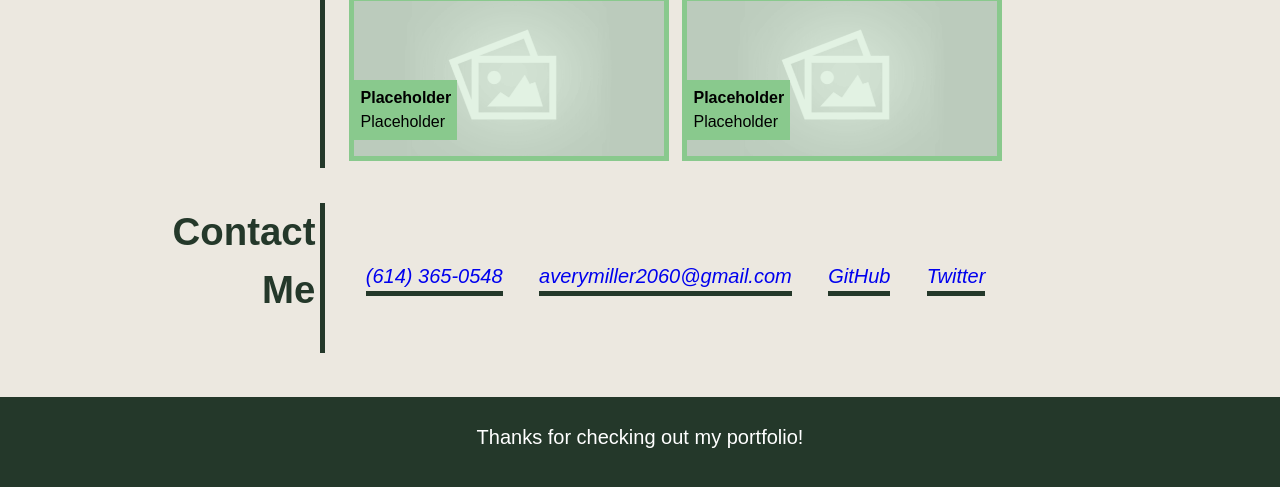
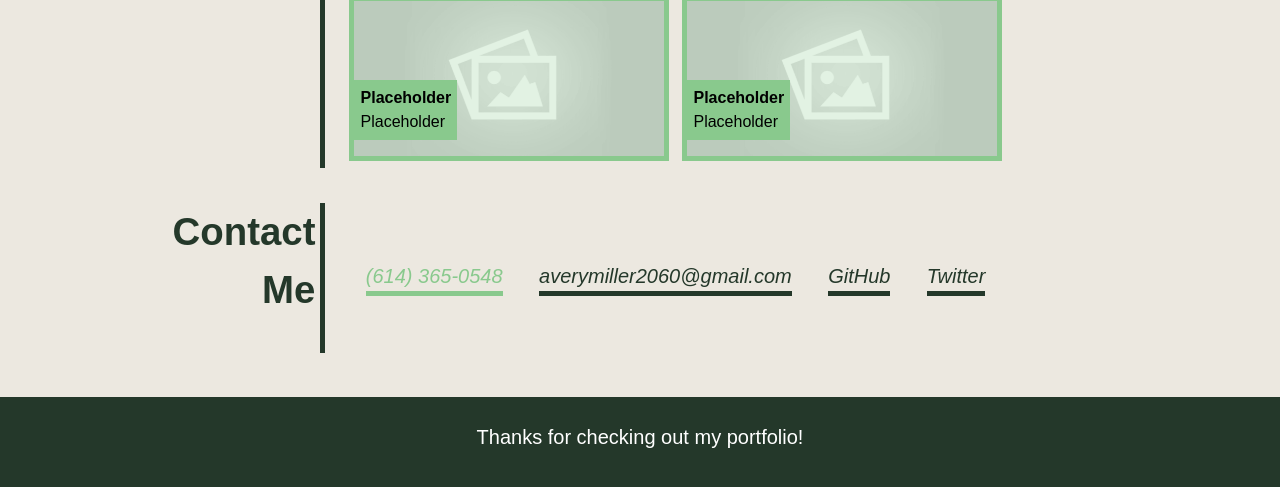
Before and after one commit to averyjmiller/bootcamp-challenge-02, a plain HTML site: page index.html in a window 1280 px wide. In both pictures the pointer is over the link "(614) 365-0548". Shown: the part 1451-1938 px from the top of the page. Drawn offline with Linux system fonts and the light colour scheme.

Commit message:
changed the color of the address links and gave them a hover pseudo class which changes the color of the text

```diff
--- a/Assets/CSS/style.css
+++ b/Assets/CSS/style.css
@@ -159,6 +159,12 @@ address a {
   text-decoration: none;
   border-bottom: 5px solid var(--main-color);
   margin: 0 2%;
+  color: var(--main-color);
+}
+
+address a:hover {
+  color: var(--accent-color);
+  border-color: var(--accent-color);
 }
 
 footer {
```
